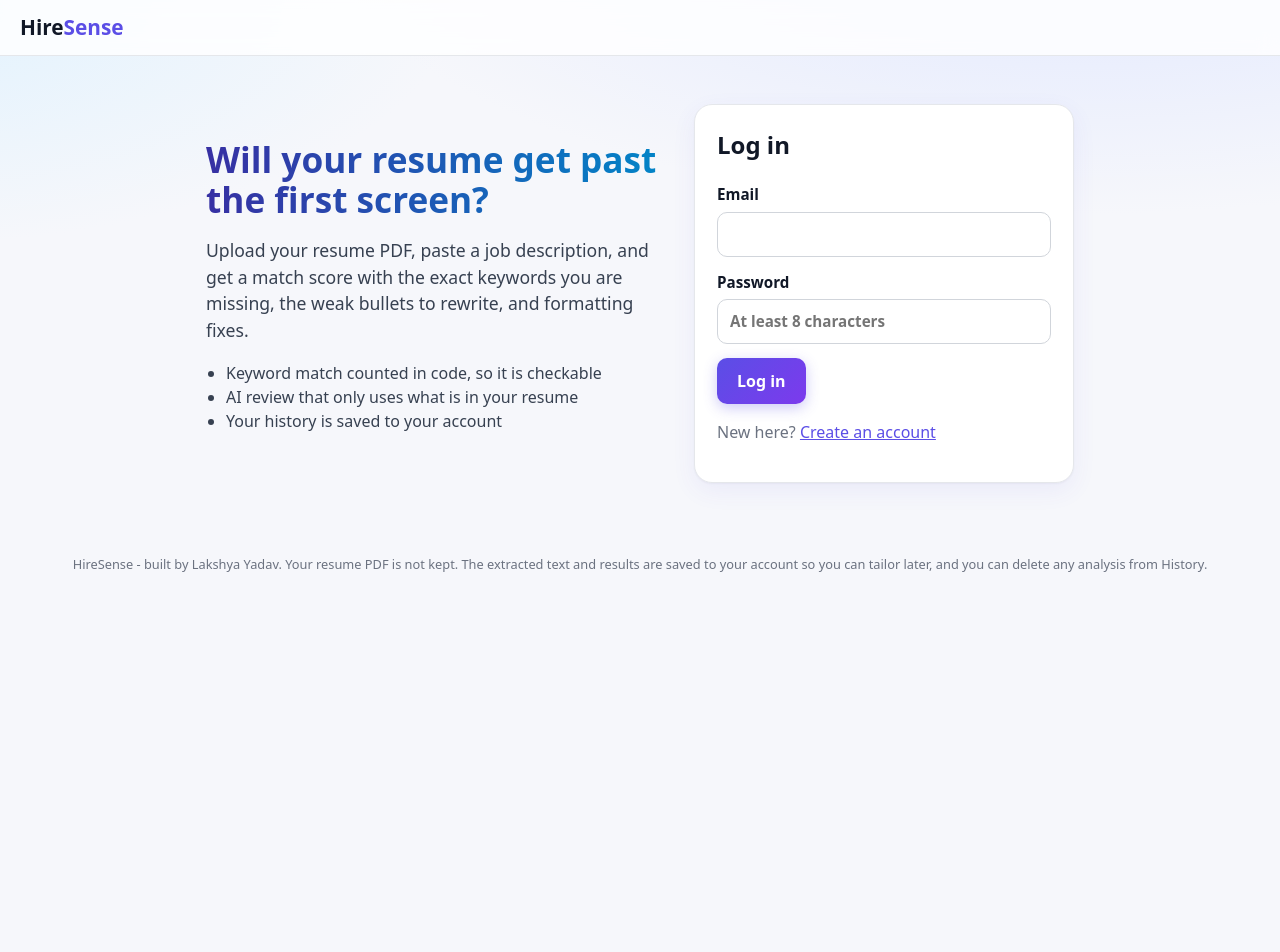
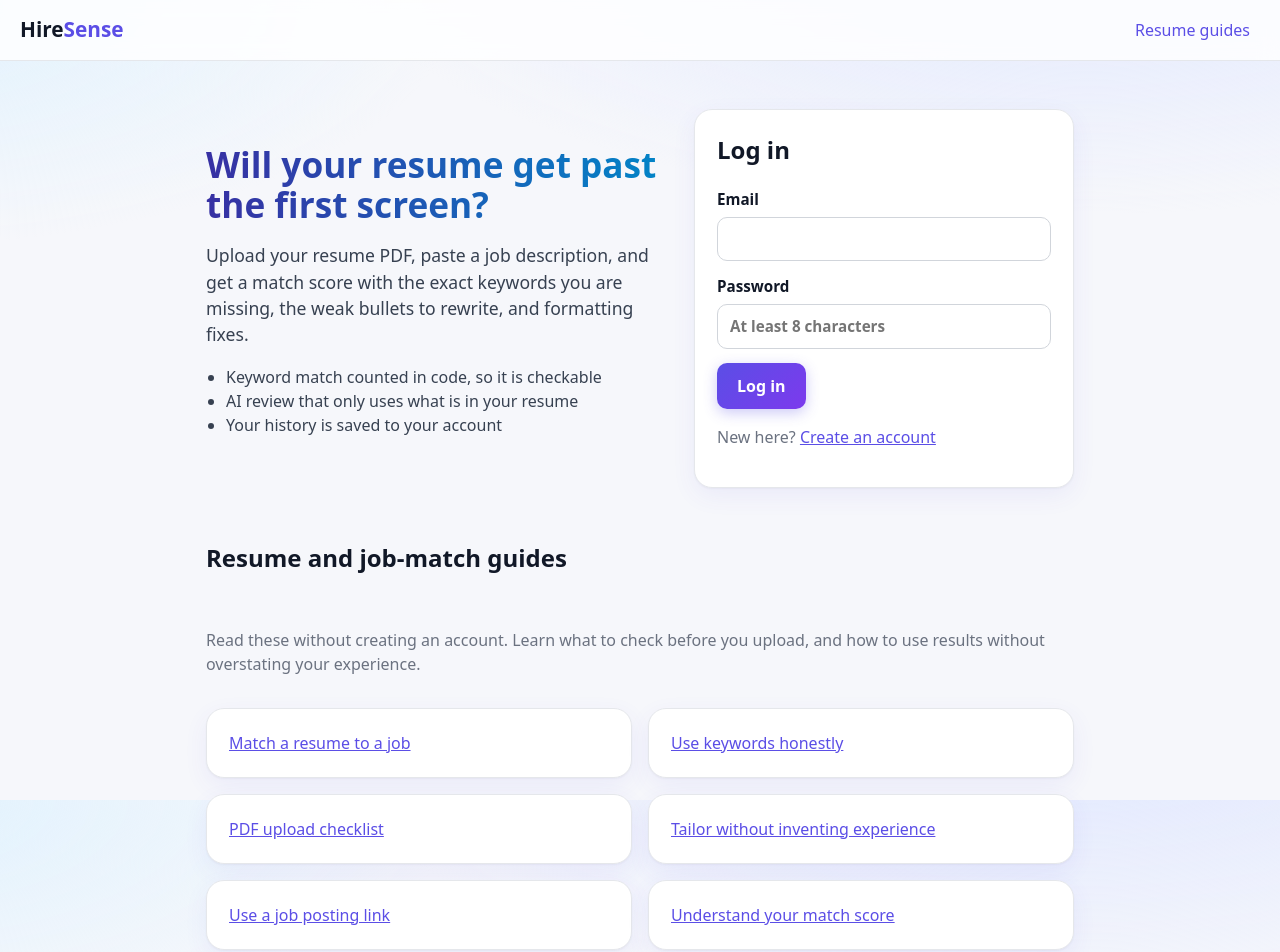
Before and after one commit to Lakshya0604/hiresense, a React (Vite) app in the folder client/: page / in a window 1280 px wide. Shown: the top 952 px of the page. Before the commit the page ends 800 px from the top, so only its background shows below. Built offline with nearby package versions, Linux system fonts and the light colour scheme.

Commit message:
Link public guides and clarify match-score limits

```diff
--- a/client/src/App.jsx
+++ b/client/src/App.jsx
@@ -49,6 +49,18 @@ function AuthForm({ onAuth }) {
   );
 }
 
+const resumeGuides = [
+  ['resume-job-description-match', 'Match a resume to a job'],
+  ['resume-keywords', 'Use keywords honestly'],
+  ['resume-pdf-checklist', 'PDF upload checklist'],
+  ['tailor-resume', 'Tailor without inventing experience'],
+  ['job-posting-links', 'Use a job posting link'],
+  ['match-score-explained', 'Understand your match score']
+];
+function PublicGuideLinks() {
+  return <section className="stack" style={{ marginTop: 32 }}><h2>Resume and job-match guides</h2><p className="muted">Read these without creating an account. Learn what to check before you upload, and how to use results without overstating your experience.</p><div className="grid2">{resumeGuides.map(([slug, name]) => <a className="card" key={slug} href={'/guides/' + slug + '/'}>{name}</a>)}</div><section className="card"><h2>Common questions</h2><details><summary>Is this a certified ATS score?</summary><p>No. It is a custom estimate based on keyword coverage and a generated fit review. It does not predict whether an employer will interview you.</p></details><details><summary>Do I need an account?</summary><p>Public guides need no account. Analysis and saved history require login.</p></details><details><summary>What is stored?</summary><p>The uploaded PDF is not retained. Extracted resume text, job text and results are saved to your account for tailoring and history. Analyses can be deleted from History.</p></details></section></section>;
+}
+
 function Landing({ onAuth }) {
   return (
     <div className="hero">
@@ -98,7 +110,7 @@ function ScoreScale({ score }) {
       </div>
       <div className="scale-ticks">{[0, 3, 5, 7.5, 9, 10].map((t) => <span key={t} style={{ left: `${t * 10}%` }}>{t}</span>)}</div>
       <p className="small"><strong style={{ color: band.color }}>{score}% ({out10.toFixed(1)}/10) - {band.label}.</strong> {band.tip}</p>
-      <p className="muted small">Bands: under 3 poor, 3 to 5 weak, 5 to 7.5 partial, 7.5 to 9 strong, 9+ excellent. Resumes at 7.5/10 or more usually pass a first screen.</p>
+      <p className="muted small">Bands: under 3 poor, 3 to 5 weak, 5 to 7.5 partial, 7.5 to 9 strong, 9+ excellent. These bands are guidance only. No score guarantees passing an employer's first screen.</p>
     </div>
   );
 }
@@ -330,6 +342,11 @@ export default function App() {
     if (!getToken()) return;
     api('/auth/me').then((d) => setUser(d.user)).catch(() => setToken(null)).finally(() => setReady(true));
   }, []);
+  useEffect(() => {
+    const privateRoute = route !== '/' || Boolean(user);
+    document.title = privateRoute ? 'Your workspace | HireSense' : 'HireSense - Resume Match Score and Job Description Review';
+    document.querySelector('meta[name="robots"]')?.setAttribute('content', privateRoute ? 'noindex,follow' : 'index,follow');
+  }, [route, user]);
   function logout() { setToken(null); setUser(null); go('/'); }
   if (!ready) return <div className="wrap"><p>Loading...</p></div>;
   let page;
@@ -341,6 +358,7 @@ export default function App() {
     <>
       <header className="nav">
         <a className="brand" href="#/">Hire<span>Sense</span></a>
+        {!user && <nav><a href="/guides/">Resume guides</a></nav>}
         {user && (
           <nav>
             <a href="#/new">New</a>
@@ -349,7 +367,7 @@ export default function App() {
           </nav>
         )}
       </header>
-      <main className="wrap">{page}</main>
+      <main className="wrap">{page}{!user && <PublicGuideLinks />}</main>
       <footer className="foot">HireSense - built by Lakshya Yadav. Your resume PDF is not kept. The extracted text and results are saved to your account so you can tailor later, and you can delete any analysis from History.</footer>
     </>
   );
```
